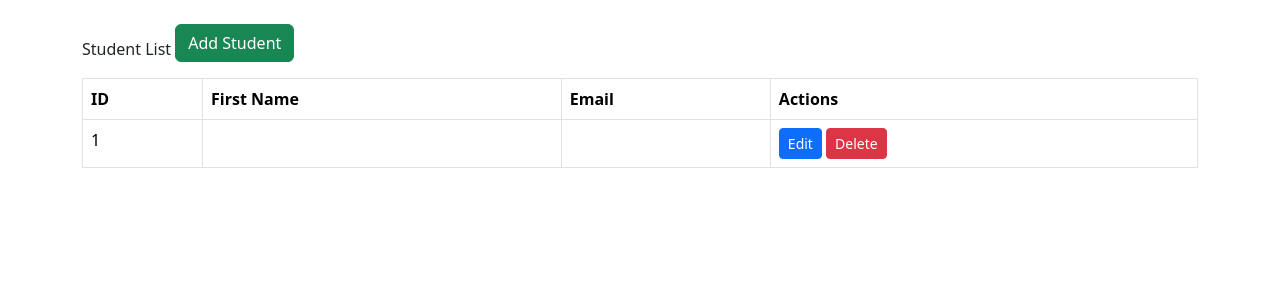
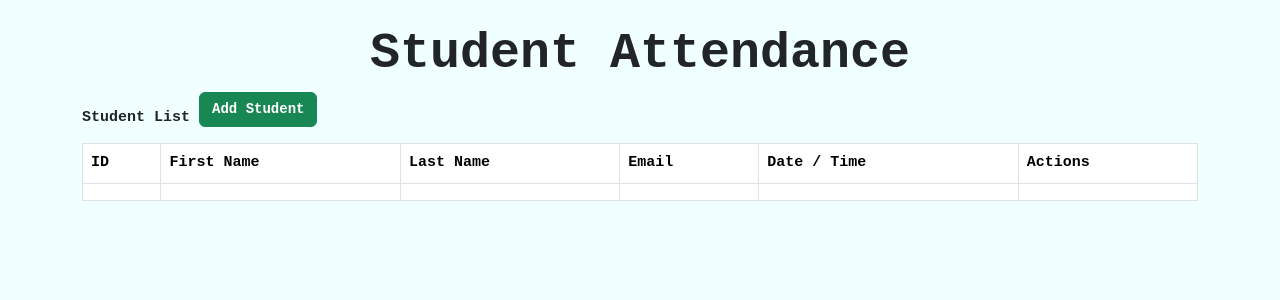
Before and after one commit to Rannh02/Crud, a PHP site: page / in a window 1280 px wide. Shown: the top 300 px of the page. Run offline with PHP 8.4, Linux system fonts and the light colour scheme; tables that the repository leaves empty or names only in its code hold one stand-in row (values such as "Sample post"); data that the repository does not hold is empty.

Commit message:
Date/Time Added.

```diff
--- a/Student.php
+++ b/Student.php
@@ -15,10 +15,10 @@ class Student{
             throw new Exception('Database connection failed.');
         }
     }
-    public function create($first_name, $email){
-        $sql = "INSERT INTO " . $this->table . " (first_name, email) VALUES (:first_name, :email)";
-        $stmt = $this->conn->prepare($sql);
-        return $stmt->execute(['first_name' => $first_name, 'email' => $email]);
+        public function create($First_Name, $Last_Name, $Email){
+            $sql = "INSERT INTO " . $this->table . " (First_Name, Last_Name, Email) VALUES (:First_Name, :Last_Name, :Email)";
+            $stmt = $this->conn->prepare($sql);
+            return $stmt->execute(['First_Name' => $First_Name, 'Last_Name' => $Last_Name, 'Email' => $Email]);
     }
     public function readAll(){
         $sql = "SELECT * FROM " . $this->table;
@@ -26,21 +26,21 @@ class Student{
         $stmt->execute();
         return $stmt->fetchAll(PDO::FETCH_ASSOC);
     }
-    public function getById($id){
-        $sql = "SELECT * FROM " . $this->table . " WHERE id = :id";
+    public function getById($ID){
+        $sql = "SELECT * FROM " . $this->table . " WHERE ID = :ID";
         $stmt = $this->conn->prepare($sql);
-        $stmt->execute(['id' => $id]);
+        $stmt->execute(['ID' => $ID]);
         return $stmt->fetch(PDO::FETCH_ASSOC);
     }
-    public function update($id, $first_name, $email){
-        $sql = "UPDATE " . $this->table . " SET first_name = :first_name, email = :email WHERE id = :id";
+    public function update($ID, $First_Name, $Last_Name, $Email){
+        $sql = "UPDATE " . $this->table . " SET First_Name = :First_Name, Last_Name = :Last_Name, Email = :Email WHERE ID = :ID";
         $stmt = $this->conn->prepare($sql);
-        return $stmt->execute(['first_name' => $first_name, 'email' => $email, 'id' => $id]);
+        return $stmt->execute(['First_Name' => $First_Name, 'Last_Name' => $Last_Name, 'Email' => $Email, 'ID' => $ID]);
     }
-    public function delete($id){
-        $sql = "DELETE FROM " . $this->table . " WHERE id = :id";
+    public function delete($ID){
+        $sql = "DELETE FROM " . $this->table . " WHERE ID = :ID";
         $stmt = $this->conn->prepare($sql);
-        return $stmt->execute(['id' => $id]);
+        return $stmt->execute(['ID' => $ID]);
     }
 
 }
--- a/index.php
+++ b/index.php
@@ -11,8 +11,10 @@ $student = $student->readAll();
     <meta name="viewport" content="width=device-width, initial-scale=1.0">
     <title>|View Student</title>
     <link href="https://cdn.jsdelivr.net/npm/bootstrap@5.3.8/dist/css/bootstrap.min.css" rel="stylesheet" integrity="sha384-sRIl4kxILFvY47J16cr9ZwB07vP4J8+LH7qKQnuqkuIAvNWLzeN8tE5YBujZqJLB" crossorigin="anonymous">
+    <link rel="stylesheet" href="style.css">
 </head>
 <body class="container mt-4">
+    <h1 class="center-title">Student Attendance</h1>
     <h2></h2>Student List</h2>
     <a href="create.php" class="btn btn-success mb-3">Add Student</a>
     <table class="table table-bordered">
@@ -20,19 +22,37 @@ $student = $student->readAll();
             <tr>
                 <th>ID</th>
                 <th>First Name</th>
+                <th>Last Name</th>
                 <th>Email</th>
+                <th>Date    /   Time</th>
                 <th>Actions</th>
             </tr>
         </thead>
         <tbody>
             <?php foreach($student as $student): ?>
             <tr>
-                <td><?=$student['id']; ?></td>
-                <td><?=$student['first_name']; ?></td>
-                <td><?=$student['email']; ?></td>
+                <td><?=isset($student['ID']) ? htmlspecialchars($student['ID']) : ''; ?></td>
+                <td><?=isset($student['First_Name']) ? htmlspecialchars($student['First_Name']) : ''; ?></td>
+                <td><?=isset($student['Last_Name']) ? htmlspecialchars($student['Last_Name']) : ''; ?></td>
+                <td><?=isset($student['Email']) ? htmlspecialchars($student['Email']) : ''; ?></td>
                 <td>
-                    <a href="update.php?id=<?= $student['id']; ?>" class="btn btn-primary btn-sm">Edit</a>
-                    <a href="delete.php?id=<?= $student['id']; ?>" class="btn btn-danger btn-sm" onclick="return confirm('Are you sure?')">Delete</a>
+                    <?php
+                    if (isset($student['Time'])) {
+                        $dt = $student['Time'];
+                        $parts = explode(' ', $dt, 2);
+                        if (count($parts) === 2) {
+                            echo htmlspecialchars($parts[0] . ' / ' . $parts[1]);
+                        } else {
+                            echo htmlspecialchars($dt);
+                        }
+                    }
+                    ?>
+                </td>
+                <td>
+                    <?php if(isset($student['ID'])): ?>
+                    <a href="update.php?id=<?= $student['ID']; ?>" class="btn btn-primary btn-sm">Edit</a>
+                    <a href="delete.php?id=<?= $student['ID']; ?>" class="btn btn-danger btn-sm" onclick="return confirm('Are you sure?')">Delete</a>
+                    <?php endif; ?>
                 </td>
             </tr>
             <?php endforeach; ?>
--- /dev/null
+++ b/style.css
@@ -0,0 +1,33 @@
+body{
+    font-weight: bold;
+    font-family: 'Courier New', Courier, monospace;
+    background-color: azure;
+    font-size: 15px;
+}
+.center-title {
+	text-align: center;
+    font-size: 50px;
+    font-family: 'Courier New', Courier, monospace;
+    font-weight: bolder;
+}
+.btn.btn-primary.btn-sm{
+    font-size: 14px;
+    font-weight: bold;
+
+}
+.btn.btn-danger.btn-sm{
+    font-size: 14px;
+    font-weight: bold;
+}
+.btn.btn-primary{
+    font-size: 14px;
+    font-weight: bold;
+}
+.btn.btn-secondary{
+    font-size: 14px;
+    font-weight: bold;
+}
+.btn.btn-success.mb-3{
+    font-size: 14px;
+    font-weight: bold;
+}
```
Also changed, not shown: create.php (+10 -3 lines), update.php (+11 -4 lines), delete.php (line endings or trailing spaces).
